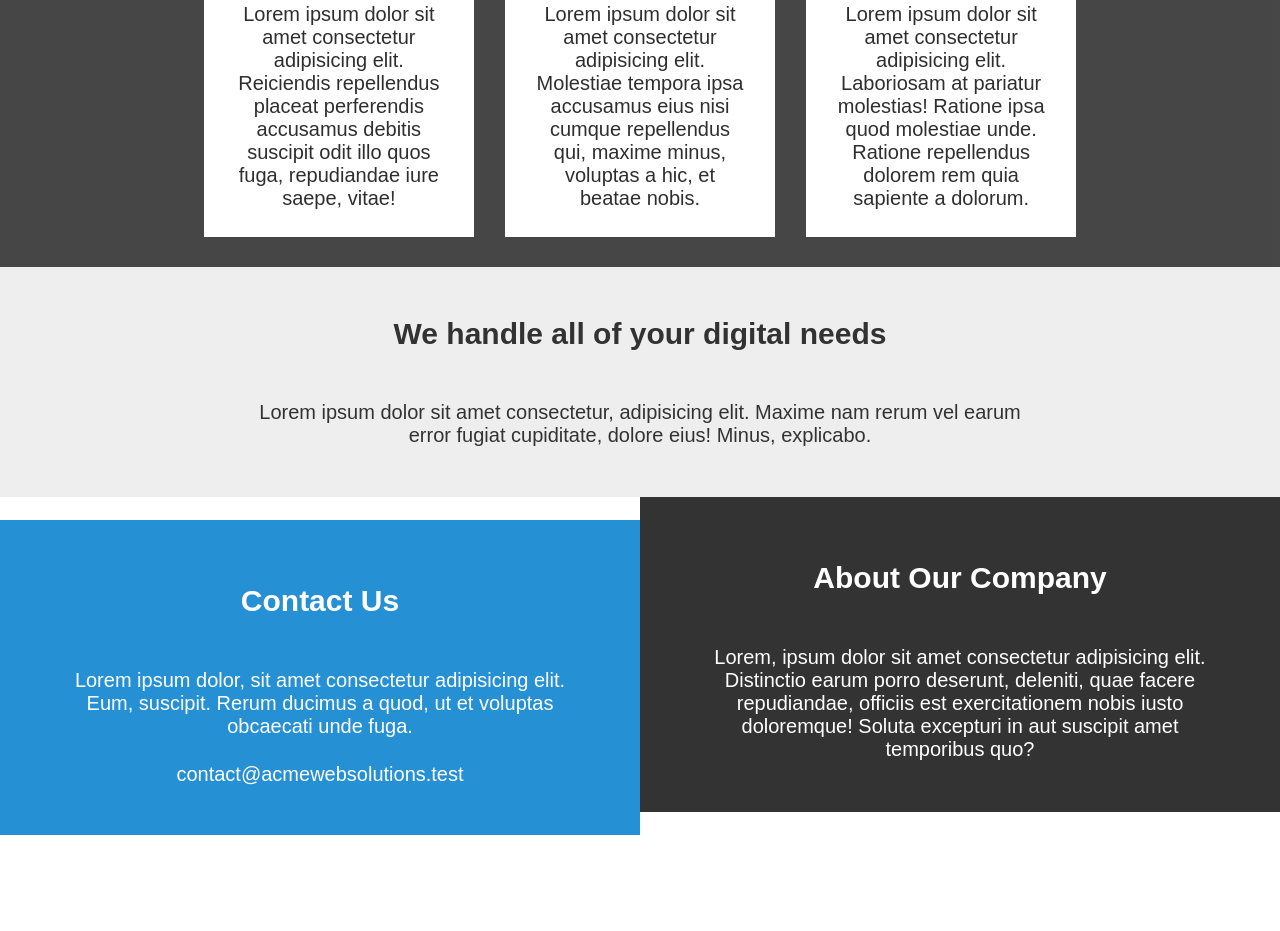
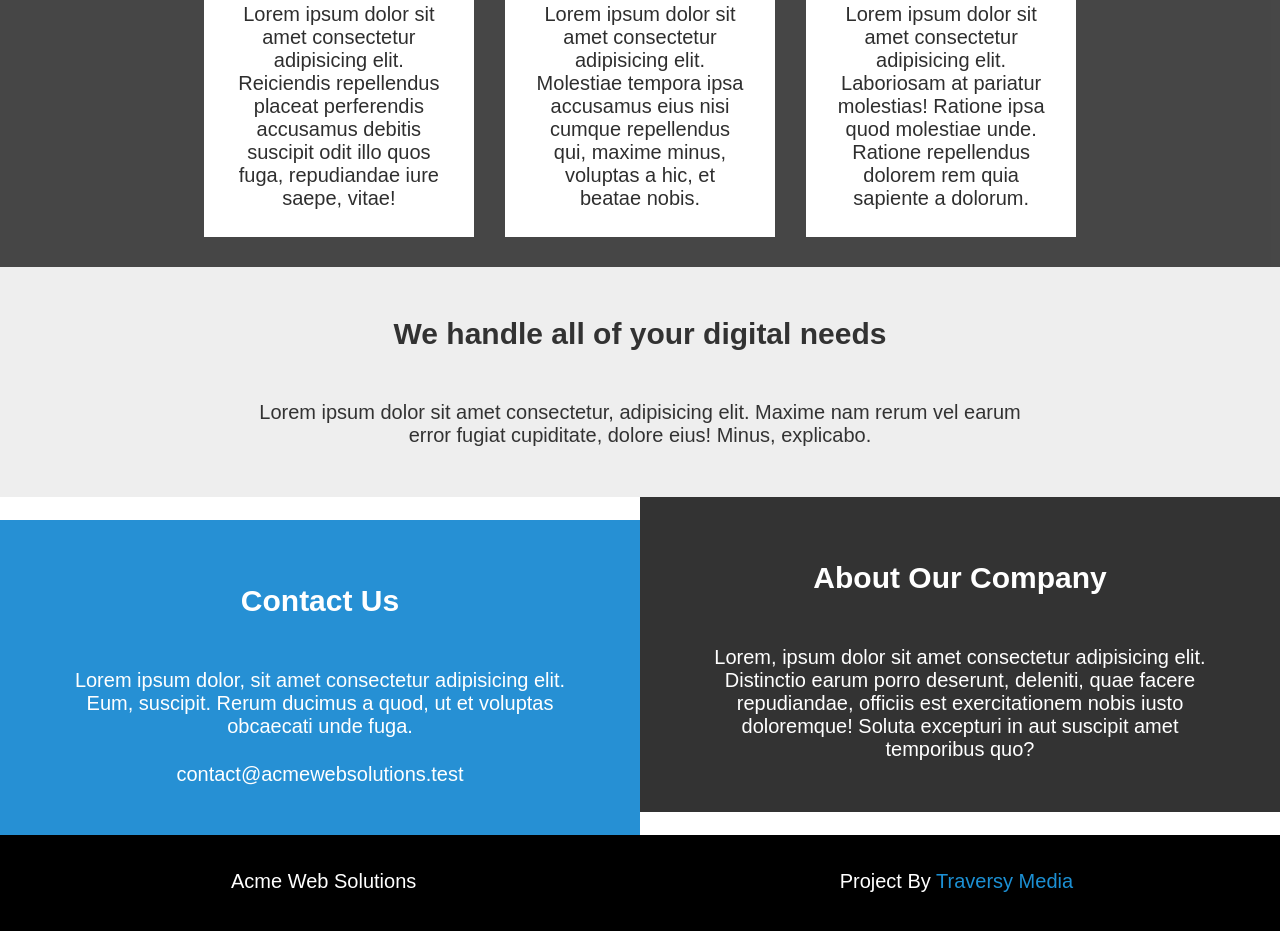
Before and after one commit to Alex-it-work/Box-model-HW, a plain HTML site: page index.html in a window 1280 px wide. Shown: the part 1075-2006 px from the top of the page. Before the commit the page ends 1910 px from the top, so only its background shows below. Drawn offline with Linux system fonts and the light colour scheme.

Commit message:
Add footer with width issue 49%

```diff
--- a/css/style.css
+++ b/css/style.css
@@ -125,7 +125,6 @@ main {
   margin: 0;
   position: relative;
   top: 25px;
-  /* padding-top: 25px; */
   font-size: 20px;
 }
 #contact {
@@ -135,7 +134,19 @@ main {
   background: #333;
 }
 footer {
+  min-height: 100px;
   background-color: black;
   color: white;
   text-align: center;
+  font-size: 20px;
 }
+footer > div {
+  box-sizing: border-box;
+  padding-top: 35px;
+  display: inline-block;
+  width: 49%;
+}
+footer > div > a {
+  text-decoration: none;
+  color: #1c90d4;
+}
--- a/index.html
+++ b/index.html
@@ -96,6 +96,11 @@
         </div>
       </section>
     </main>
-    <footer></footer>
+    <footer>
+      <div>Acme Web Solutions</div>
+      <div>
+        Project By <a href="http://traversymedia.com/">Traversy Media</a>
+      </div>
+    </footer>
   </body>
 </html>
```
